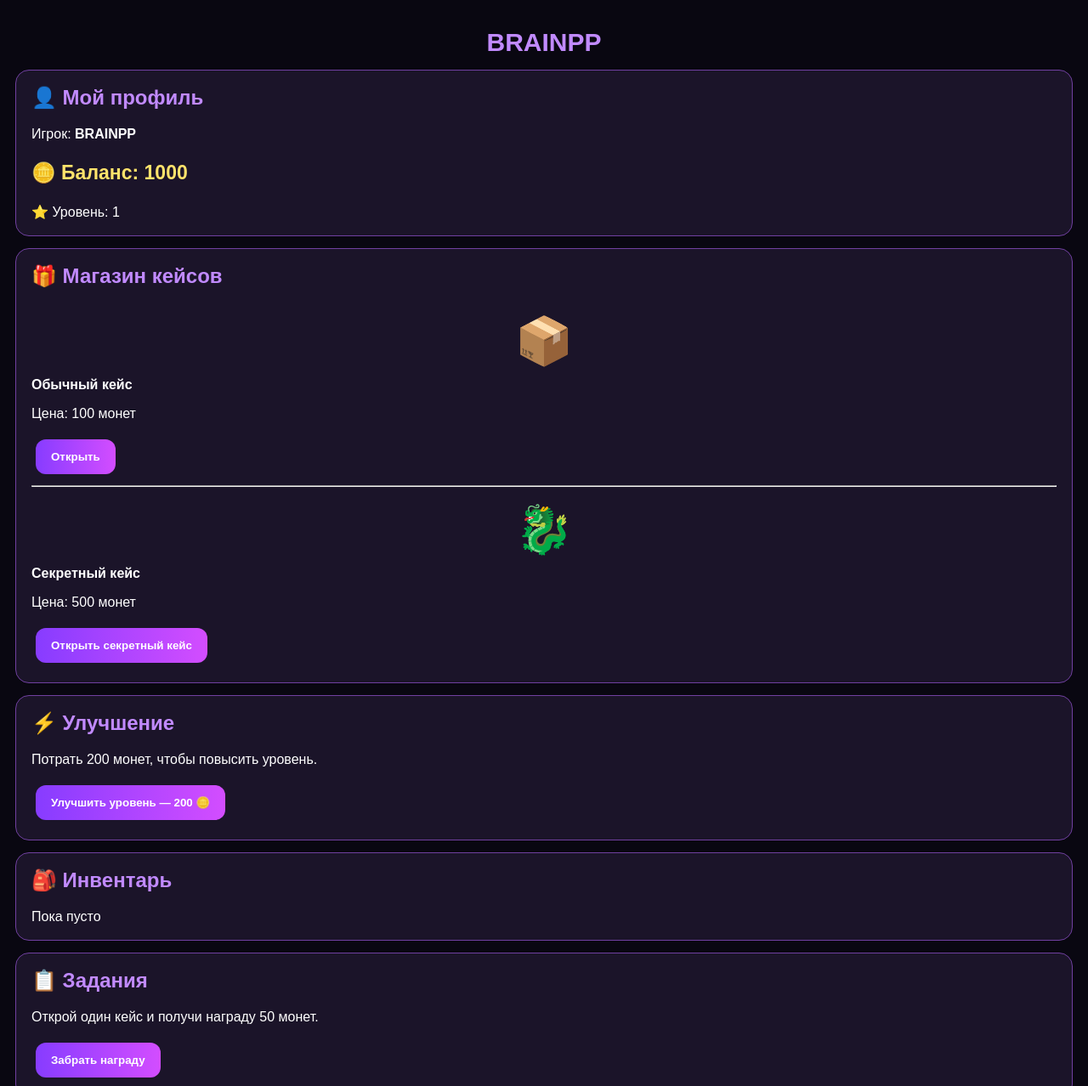
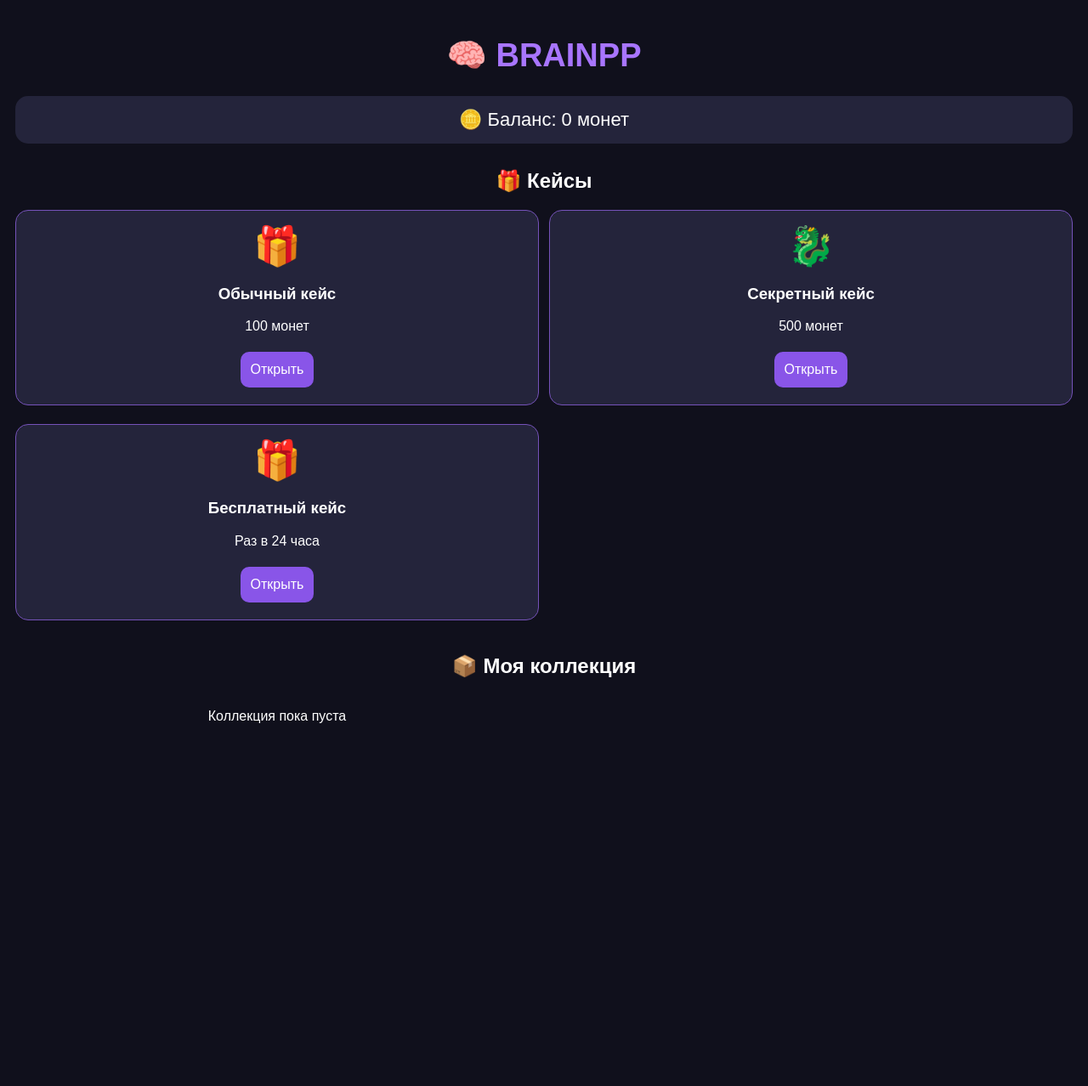
Before and after one commit to kkikido646-web/brainpp-game, a plain HTML site: page index.html in a window 1280 px wide. Shown: the top 1278 px of the page at 85% size. After the commit the page ends 886 px from the top, so only its background shows below. Drawn offline with Linux system fonts and the light colour scheme.

Commit message:
Update index.html

```diff
--- a/index.html
+++ b/index.html
@@ -1,4 +1,3 @@
-
 <!DOCTYPE html>
 <html lang="ru">
 <head>
@@ -7,116 +6,140 @@
 <title>BRAINPP</title>
 <style>
 *{box-sizing:border-box}
-body{margin:0;background:#090711;color:#fff;font-family:Arial,sans-serif;padding:18px}
-header{text-align:center;color:#c18aff;font-size:30px;font-weight:bold;margin:15px}
-.panel{background:#1b1429;border:1px solid #7040a0;border-radius:16px;padding:18px;margin:14px 0}
-h2{color:#c18aff;margin-top:0}
-button{background:linear-gradient(90deg,#873cff,#d34dff);color:white;border:0;border-radius:12px;padding:13px 18px;font-weight:bold;margin:5px;cursor:pointer}
-button:disabled{opacity:.4}
-.case{font-size:55px;text-align:center;padding:10px}
-.money{font-size:23px;color:#ffe36b;font-weight:bold}
-.item{background:#302044;padding:10px;border-radius:10px;margin:7px 0}
-.small{color:#bca9d0;font-size:13px}
+body{margin:0;background:#10101c;color:white;font-family:Arial;text-align:center;padding:18px}
+h1{color:#a875ff;font-size:38px}
+.balance{background:#24243b;padding:15px;border-radius:15px;font-size:22px;margin:15px 0}
+.cases,.collection{display:grid;grid-template-columns:1fr 1fr;gap:12px}
+.case,.item{background:#24243b;border-radius:15px;padding:15px;margin-bottom:10px}
+.case{border:1px solid #7552b9}
+button{background:#8955e8;color:white;border:0;border-radius:10px;padding:12px;font-size:16px;margin:5px;cursor:pointer}
+button:disabled{background:#555;color:#aaa}
+.emoji{font-size:45px}
+#result{font-size:22px;margin:20px}
+h2{margin-top:30px}
 </style>
 </head>
 <body>
-<header>BRAINPP</header>
 
-<div class="panel">
-<h2>👤 Мой профиль</h2>
-<div>Игрок: <b>BRAINPP</b></div>
-<p class="money">🪙 Баланс: <span id="money">1000</span></p>
-<div>⭐ Уровень: <span id="level">1</span></div>
+<h1>🧠 BRAINPP</h1>
+<div class="balance">🪙 Баланс: <span id="coins">0</span> монет</div>
+
+<h2>🎁 Кейсы</h2>
+<div class="cases">
+ <div class="case">
+  <div class="emoji">🎁</div>
+  <h3>Обычный кейс</h3>
+  <p>100 монет</p>
+  <button onclick="openCase('normal')">Открыть</button>
+ </div>
+ <div class="case">
+  <div class="emoji">🐉</div>
+  <h3>Секретный кейс</h3>
+  <p>500 монет</p>
+  <button onclick="openCase('secret')">Открыть</button>
+ </div>
+ <div class="case">
+  <div class="emoji">🎁</div>
+  <h3>Бесплатный кейс</h3>
+  <p>Раз в 24 часа</p>
+  <button onclick="openFree()">Открыть</button>
+ </div>
 </div>
 
-<div class="panel">
-<h2>🎁 Магазин кейсов</h2>
-<div class="case">📦</div>
-<b>Обычный кейс</b>
-<p>Цена: 100 монет</p>
-<button onclick="openCase(100,'Обычный кейс')">Открыть</button>
-<hr>
-<div class="case">🐉</div>
-<b>Секретный кейс</b>
-<p>Цена: 500 монет</p>
-<button onclick="openCase(500,'Секретный кейс')">Открыть секретный кейс</button>
-</div>
+<div id="result"></div>
 
-<div class="panel">
-<h2>⚡ Улучшение</h2>
-<p>Потрать 200 монет, чтобы повысить уровень.</p>
-<button onclick="upgrade()">Улучшить уровень — 200 🪙</button>
-</div>
-
-<div class="panel">
-<h2>🎒 Инвентарь</h2>
-<div id="inventory">Пока пусто</div>
-</div>
-
-<div class="panel">
-<h2>📋 Задания</h2>
-<p>Открой один кейс и получи награду 50 монет.</p>
-<button onclick="task()">Забрать награду</button>
-</div>
-
-<div class="panel">
-<h2>🏆 Рейтинг</h2>
-<p>1. BRAINPP — <span id="score">1000</span> монет</p>
-</div>
+<h2>📦 Моя коллекция</h2>
+<div class="collection" id="collection"></div>
 
 <script>
-let money=Number(localStorage.getItem('brainpp_money')||1000);
-let level=Number(localStorage.getItem('brainpp_level')||1);
-let inventory=JSON.parse(localStorage.getItem('brainpp_items')||'[]');
-let opened=localStorage.getItem('brainpp_opened')==='yes';
-let rewarded=localStorage.getItem('brainpp_rewarded')==='yes';
+const brainrots = [
+ {name:"Тунг Тунг Тунг Сахур",emoji:"🪵",price:25},
+ {name:"Бомбардиро Крокодило",emoji:"🐊",price:50},
+ {name:"Тралалеро Тралала",emoji:"🦈",price:75},
+ {name:"Бомбини Гусини",emoji:"🪿",price:100},
+ {name:"Лирили Ларила",emoji:"🐘",price:150},
+ {name:"Капучино Ассасино",emoji:"☕",price:200},
+ {name:"Тайный Брейнрот",emoji:"👑",price:500}
+];
+
+let coins = Number(localStorage.getItem("brainpp_coins") || 0);
+let collection = JSON.parse(localStorage.getItem("brainpp_collection") || "[]");
 
 function save(){
-localStorage.setItem('brainpp_money',money);
-localStorage.setItem('brainpp_level',level);
-localStorage.setItem('brainpp_items',JSON.stringify(inventory));
-localStorage.setItem('brainpp_opened',opened?'yes':'no');
-localStorage.setItem('brainpp_rewarded',rewarded?'yes':'no');
-render();
+ localStorage.setItem("brainpp_coins",coins);
+ localStorage.setItem("brainpp_collection",JSON.stringify(collection));
+ render();
 }
 
 function render(){
-document.getElementById('money').textContent=money;
-document.getElementById('level').textContent=level;
-document.getElementById('score').textContent=money;
-document.getElementById('inventory').innerHTML=inventory.length?
-inventory.map(x=>'<div class="item">'+x+'</div>').join(''):
-'Пока пусто';
+ document.getElementById("coins").textContent=coins;
+ let area=document.getElementById("collection");
+ area.innerHTML="";
+ if(collection.length===0){
+  area.innerHTML="<p>Коллекция пока пуста</p>";
+ }
+ collection.forEach((item,index)=>{
+  let div=document.createElement("div");
+  div.className="item";
+  div.innerHTML=`<div class="emoji">${item.emoji}</div>
+  <b>${item.name}</b><p>Цена: ${item.price} монет</p>
+  <button onclick="sell(${index})">Продать</button>`;
+  area.appendChild(div);
+ });
 }
 
-function openCase(price,name){
-if(money<price){alert('Недостаточно монет!');return}
-money-=price;
-let prize=name==='Секретный кейс'?
-'🐉 Дракон':
-['💎 Алмаз','👑 Корона','⚔️ Меч','✨ Магический кристалл'][Math.floor(Math.random()*4)];
-inventory.push(prize);
-opened=true;
-save();
-alert('Поздравляем! Ты получил: '+prize);
+function openCase(type){
+ let cost=type==="secret"?500:100;
+ if(coins<cost){
+  document.getElementById("result").textContent="❌ Недостаточно монет!";
+  return;
+ }
+ coins-=cost;
+ let item;
+ if(type==="secret"){
+  item=brainrots[6];
+ }else{
+  item=brainrots[Math.floor(Math.random()*6)];
+ }
+ collection.push({...item});
+ save();
+ document.getElementById("result").textContent=
+ "🎉 Выпал: "+item.emoji+" "+item.name+"!";
 }
 
-function upgrade(){
-if(money<200){alert('Недостаточно монет!');return}
-money-=200;
-level++;
-save();
-alert('Уровень повышен!');
+function openFree(){
+ let username="";
+ try{
+  username=window.Telegram.WebApp.initDataUnsafe.user.username||"";
+ }catch(e){}
+ if(!username.toLowerCase().includes("brainpp")){
+  document.getElementById("result").textContent=
+  "❌ В твоём Telegram username должно быть слово brainpp!";
+  return;
+ }
+ let last=Number(localStorage.getItem("brainpp_free_time")||0);
+ if(Date.now()-last<86400000){
+  document.getElementById("result").textContent=
+  "⏳ Бесплатный кейс доступен раз в 24 часа.";
+  return;
+ }
+ localStorage.setItem("brainpp_free_time",Date.now());
+ let item=brainrots[Math.floor(Math.random()*6)];
+ collection.push({...item});
+ save();
+ document.getElementById("result").textContent=
+ "🎉 Бесплатный кейс! Выпал: "+item.emoji+" "+item.name+"!";
 }
 
-function task(){
-if(!opened){alert('Сначала открой кейс!');return}
-if(rewarded){alert('Награда уже получена!');return}
-money+=50;
-rewarded=true;
-save();
-alert('Ты получил 50 монет!');
+function sell(index){
+ coins+=collection[index].price;
+ let name=collection[index].name;
+ collection.splice(index,1);
+ save();
+ document.getElementById("result").textContent=
+ "💰 Ты продал "+name+"!";
 }
+
 render();
 </script>
 </body>
```
